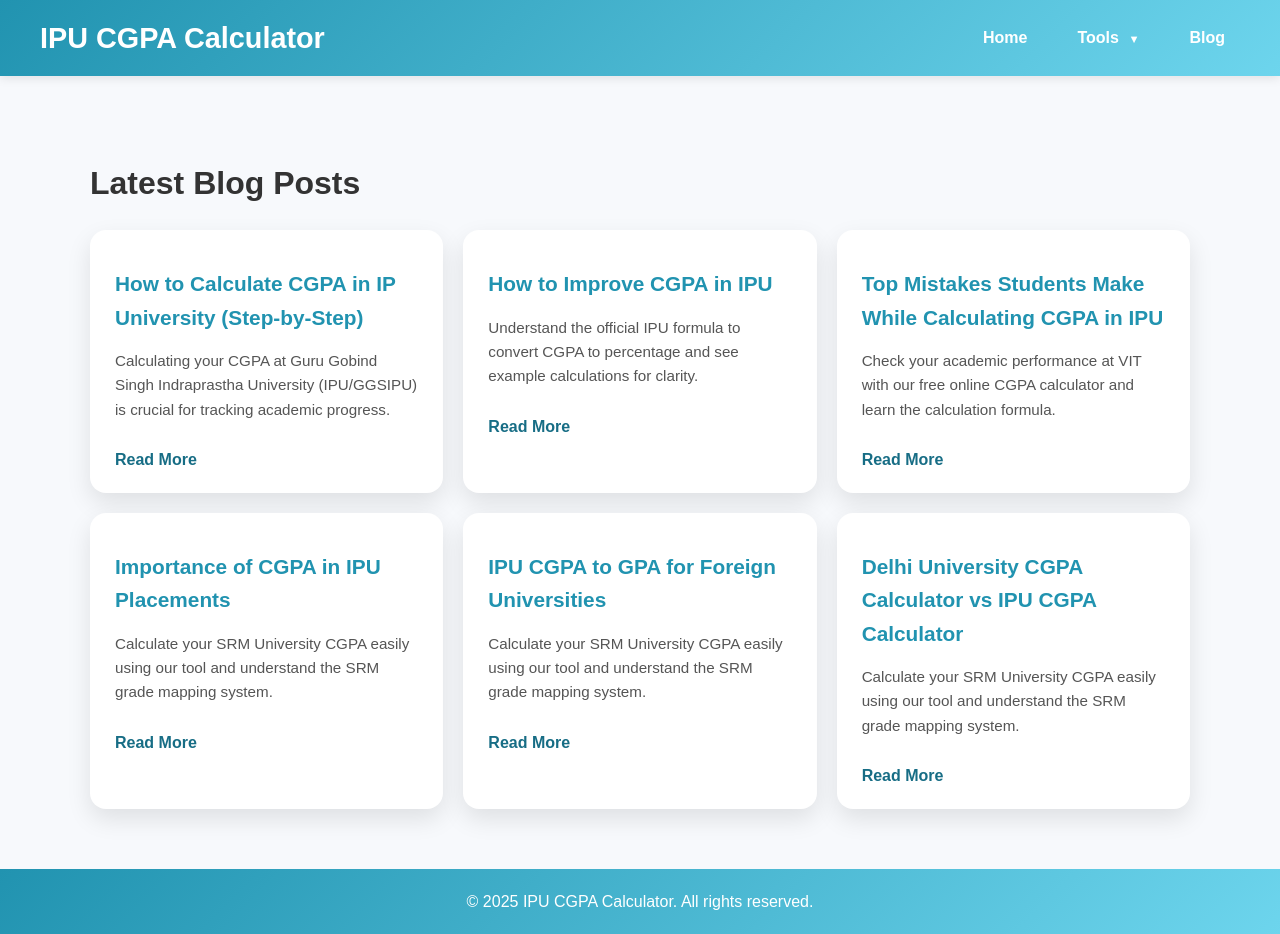
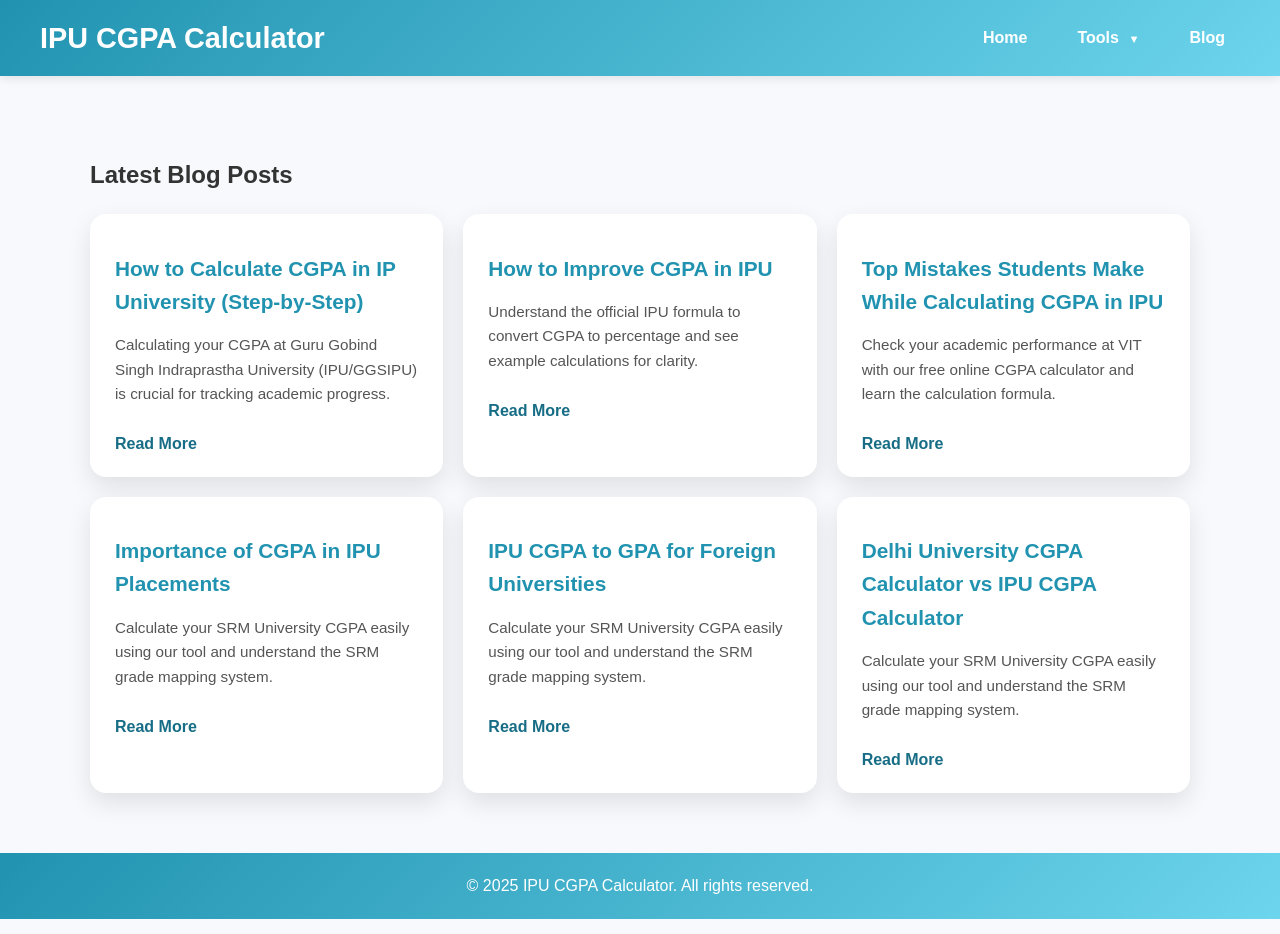
Before and after one commit to lukeharper1050/IPU-CGPA-Calculator, a plain HTML site: page blog.html in a window 1280 px wide. Drawn offline with Linux system fonts and the light colour scheme.

Commit message:
Update blog.html

```diff
--- a/blog.html
+++ b/blog.html
@@ -199,7 +199,7 @@
 
   <!-- ---------- Main Container ---------- -->
   <div class="container">
-    <h1>Latest Blog Posts</h1>
+    <h2>Latest Blog Posts</h2>
     <div class="blog-grid">
       <div class="blog-card">
         <h2>How to Calculate CGPA in IP University (Step-by-Step)</h2>
```
